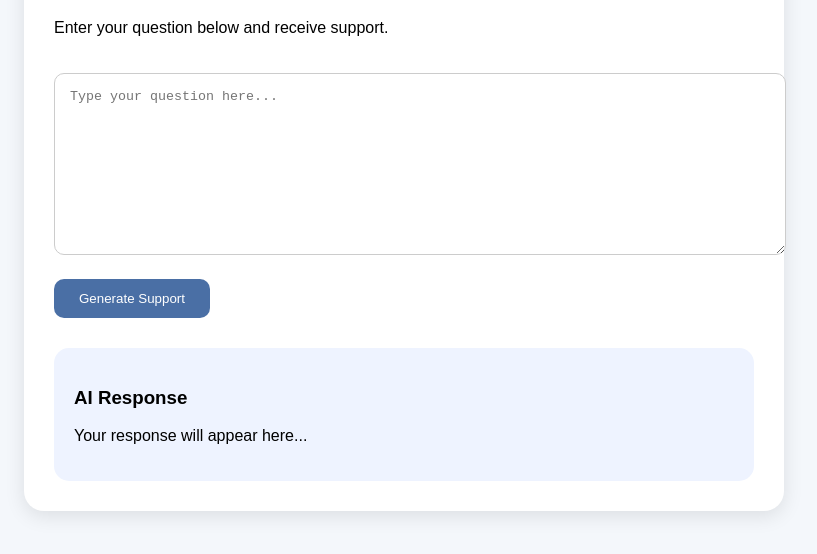
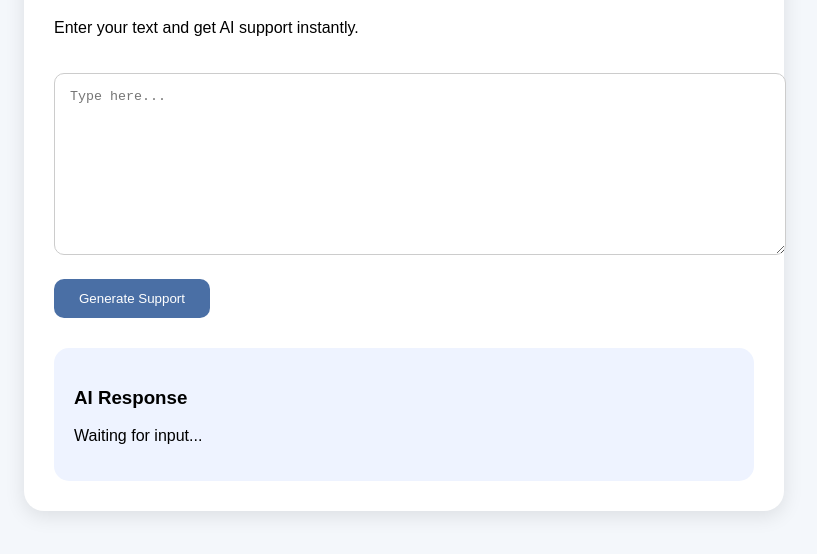
Before and after one commit to aqhbardan14l/Dyslexia-Agent-KBS, a plain HTML site: page index.html in a window 1280 px wide. Shown: the part 140-694 px from the top of the page, without its empty margins (236-1053 px from the left). Drawn offline with Linux system fonts and the light colour scheme.

Commit message:
Update text and structure in index.html

```diff
--- a/index.html
+++ b/index.html
@@ -7,38 +7,32 @@
 
     <link rel="stylesheet" href="style.css">
 </head>
+
 <body>
 
     <div class="main-container">
 
         <h1>🧠 Dyslexia Support AI Assistant</h1>
 
-        <p>
-            Enter your question below and receive support.
-        </p>
+        <p>Enter your text and get AI support instantly.</p>
 
-        <textarea
-            id="userInput"
-            placeholder="Type your question here..."
-        ></textarea>
+        <!-- INPUT -->
+        <textarea id="userInput" placeholder="Type here..."></textarea>
 
-        <button onclick="runAgent()">
+        <!-- BUTTON -->
+        <button id="submitBtn">
             Generate Support
         </button>
 
+        <!-- OUTPUT -->
         <div id="outputBox">
-
             <h3>AI Response</h3>
-
-            <p id="outputText">
-                Your response will appear here...
-            </p>
-
+            <p id="outputText">Waiting for input...</p>
         </div>
 
     </div>
 
-    <script src="knowledgebase.js"></script>
+    <!-- JS FILES -->
     <script src="tools.js"></script>
 
 </body>
```
